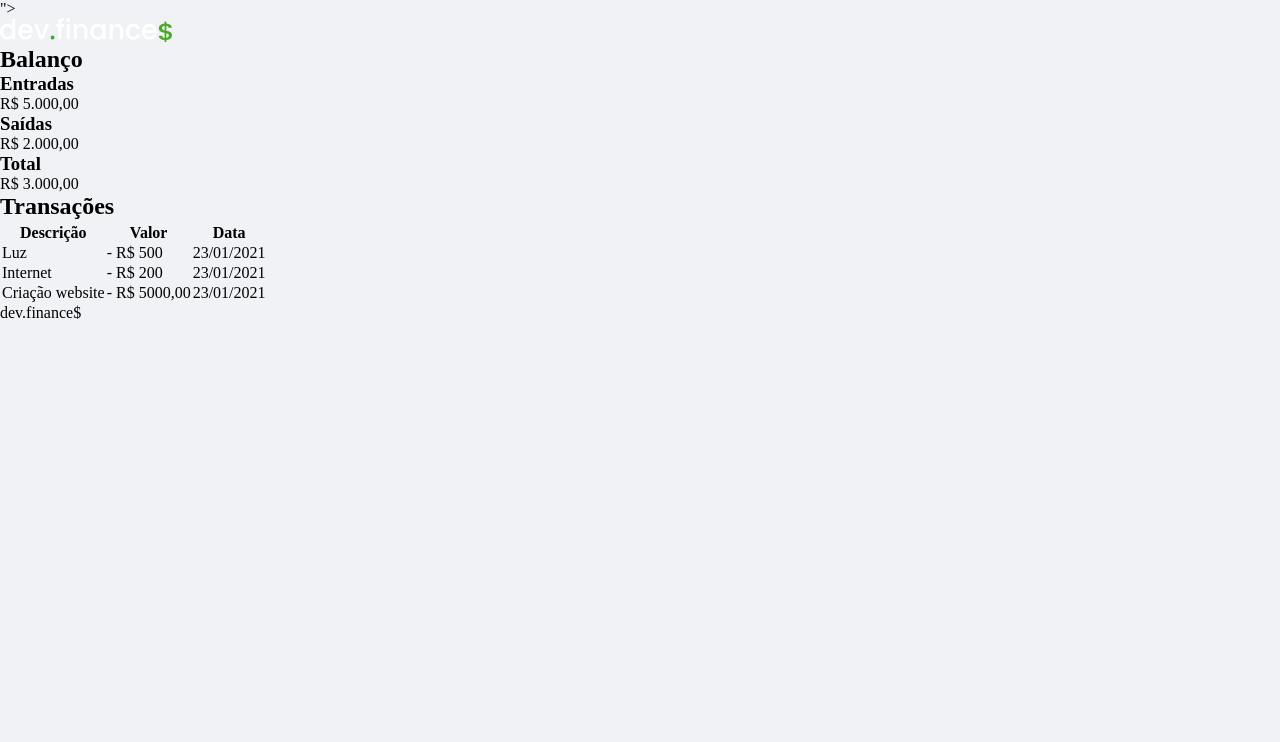
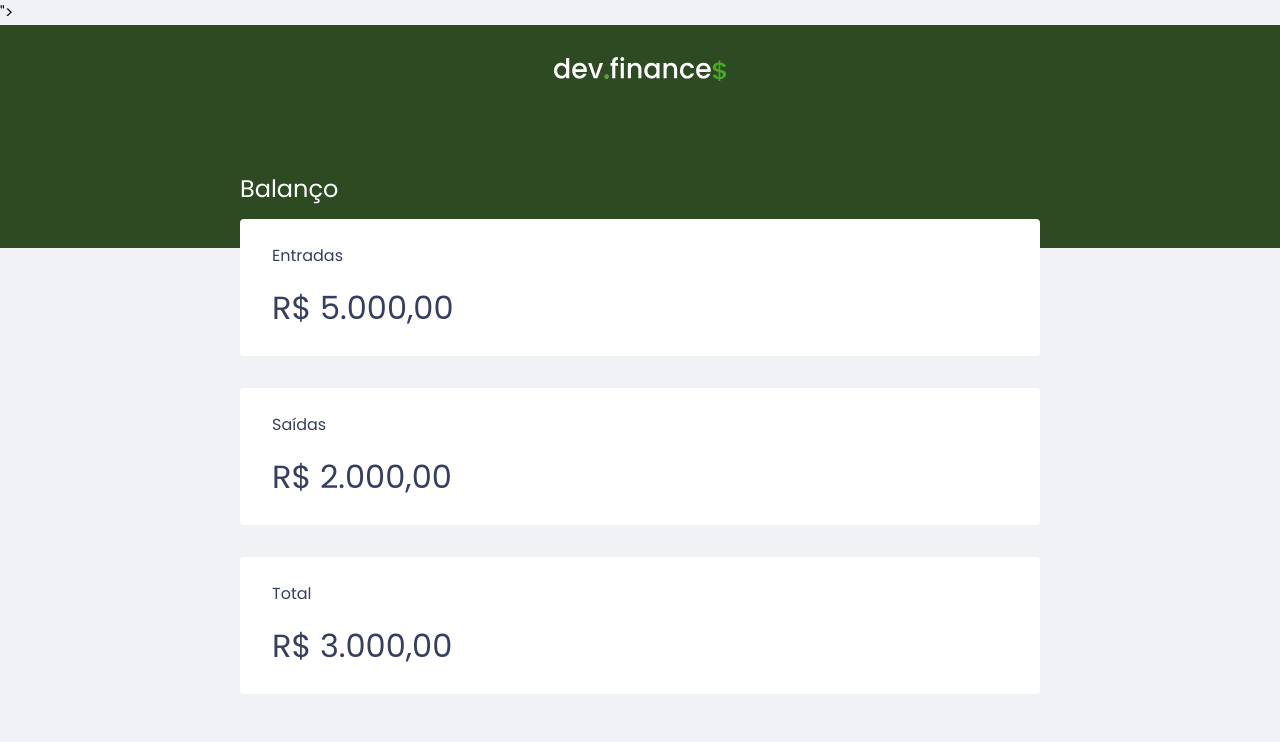
Before and after one commit to Mariofreirebraga/maratona_discovery, a plain HTML site: page index.html in a window 1280 px wide. Shown: the top 742 px of the page. Drawn offline with Linux system fonts and the light colour scheme; files whose address does not match are found by name.

Commit message:
[UPDATE] Implementação de layout customizado

```diff
--- a/style.css
+++ b/style.css
@@ -1,4 +1,8 @@
-*{
+:root {
+    --dark-blue: #363f5f;
+}
+
+* {
     margin: 0;
     padding: 0;
     box-sizing: border-box;
@@ -6,4 +10,119 @@
 
 body {
     background: #f0f2f5;
+    font-family: 'poppins', sans-serif;
 }
+
+.container {
+    width: min(90vw, 800px);
+    margin: auto;
+}
+
+h2 {
+    margin-top: 3.2rem;
+    margin-bottom: 0.8rem;
+    color: var(--dark-blue);
+
+    font-weight: normal;
+}
+
+
+header {
+    background: #2D4A22;
+    padding: 2rem 0 10rem;
+    text-align: center;
+}
+
+#logo {
+    color: #fff;
+    font-weight: 100;
+}
+
+#balance {
+    margin-top: -8rem;
+}
+
+#balance h2 {
+    color: white;
+}
+
+.card {
+    background: white;
+    padding: 1.5rem 2rem;
+    border-radius: 0.25rem;
+
+    margin-bottom: 2rem;
+    color: var(--dark-blue);
+}
+
+.card h3 {
+    font-weight: normal;
+    font-size: 1rem;
+}
+
+.card p {
+    font-size: 2rem;
+    line-height: 3rem;
+
+    margin-top: 1rem;
+}
+
+.card.total{
+    background: #49AA26;
+    color: white;
+}
+
+#data-table{
+    width: 100%;
+    border-spacing: 0 0.5rem;
+    color: #969cb3;
+}
+
+table thead tr th:first-child,
+table tbody tr th:first-child {
+    border-radius: 0.25rem 0 0 0.25rem;
+}
+
+table thead th {
+    background: white;
+    font-weight: normal;
+    padding: 1rem 2rem;
+    text-align: left;
+
+}
+
+table tbody td {
+    background: white;
+    padding: 1rem 2rem;
+
+}
+
+td.description {
+    color: var(--dark-blue);
+}
+
+td.income {
+    color: #12a454;
+}
+
+td.expense {
+    color: #e92929;
+}
+
+table tbody tr {
+    opacity: 0.7;
+}
+
+table tbody tr:hover {
+    opacity: 1;
+}
+
+
+
+footer {
+    text-align: center;
+    padding: 4rem 0 2rem;
+    color: var(--dark-blue);
+
+    opacity: 0.6;
+}
```
